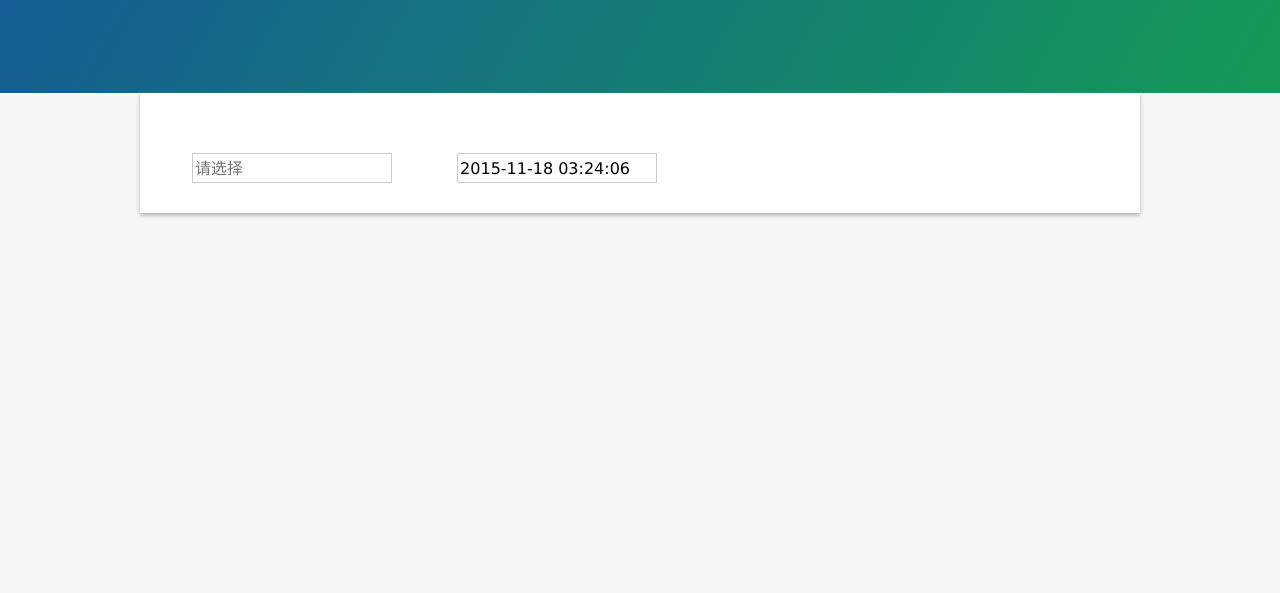
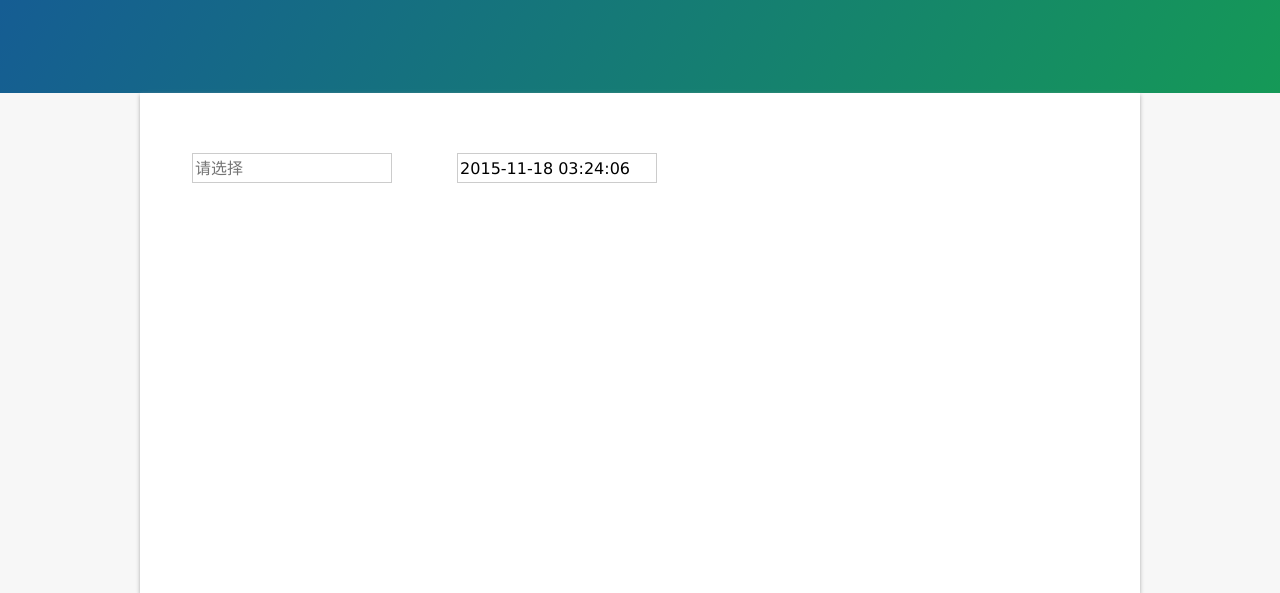
Before and after one commit to singod/jeDate, a plain HTML site: page index.html in a window 1280 px wide. Shown: the part 226-819 px from the top of the page. Drawn offline with Linux system fonts and the light colour scheme.

Commit message:
Update index.html

```diff
--- a/index.html
+++ b/index.html
@@ -77,7 +77,7 @@ img{border:0;max-width:100%;height:auto;vertical-align:middle;-ms-interpolation-
       <a href="https://codeload.github.com/singod/jeDate/zip/gh-pages" class="btn">Download .zip</a>
   </section>
 
-  <div class="warpbox fmy" style="min-heught:500px;">
+  <div class="warpbox fmy" style="min-height:500px;">
   <input class="datainp" id="indate" type="text" placeholder="请选择"  readonly>
   <input class="datainp" id="dateinfo" type="text" placeholder="请选择"  readonly>
   </div>
```
